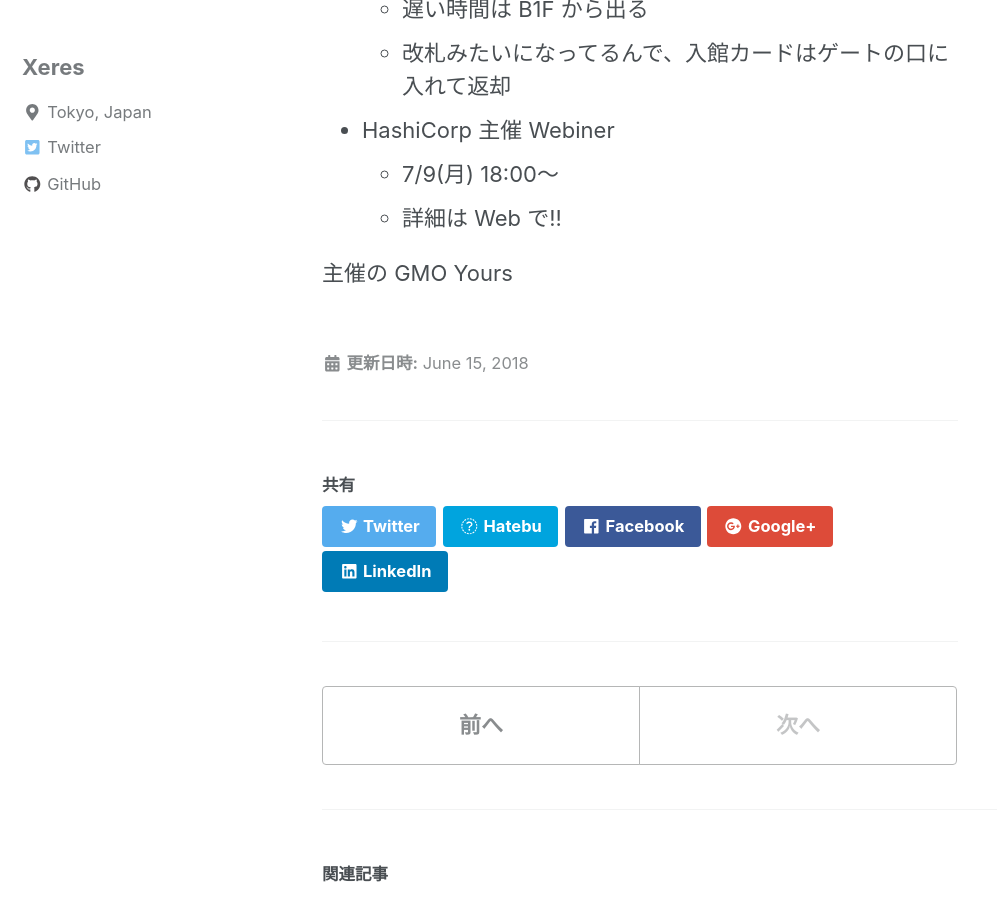
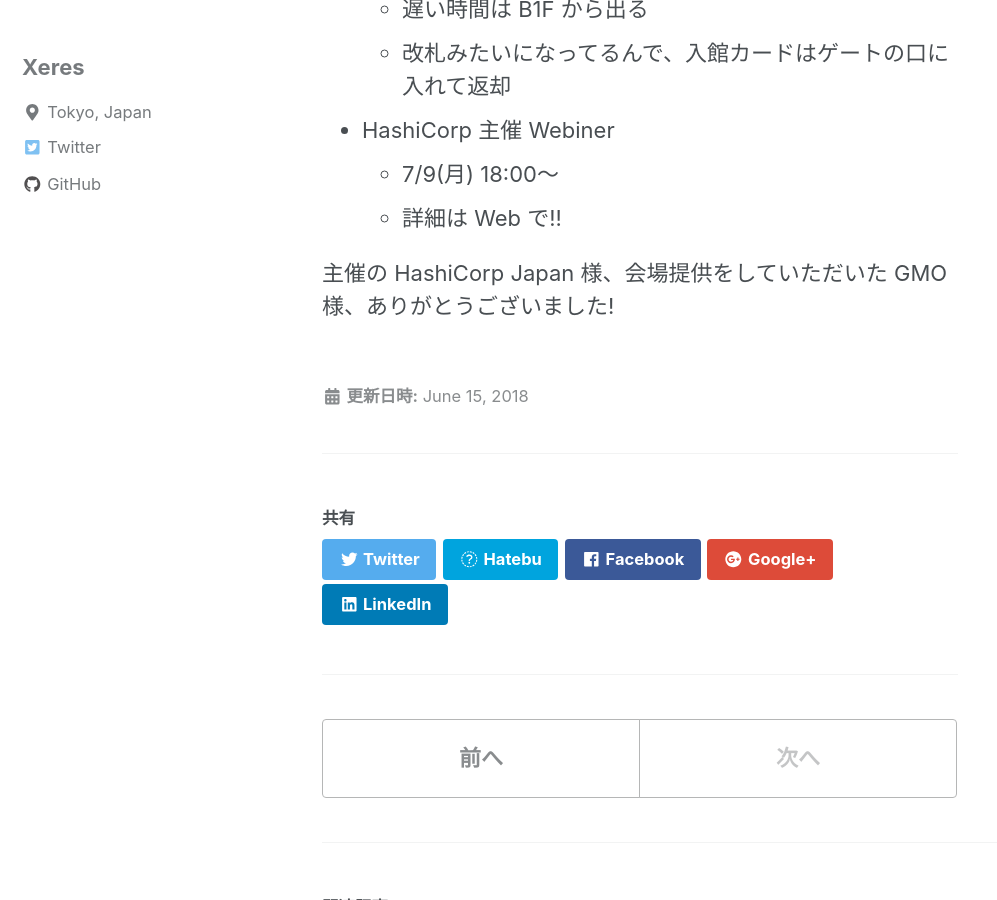
Before and after one commit to xeres/xeres.github.io, a Jekyll site: the page built from _posts/2018-06-14-easily-provision-it-infrastructure-with-terraform.md, in a window 1280 px wide and 900 px high, scrolled down 14340 px. Shown: the whole window, without its empty margins (0-997 px from the left). Built offline with Jekyll 4.4.1, drawn with Linux system fonts in a browser that asks for light colours; nearby versions of some CDN libraries.

Commit message:
Improved an acknowledge.

```diff
--- a/_posts/2018-06-14-easily-provision-it-infrastructure-with-terraform.md
+++ b/_posts/2018-06-14-easily-provision-it-infrastructure-with-terraform.md
@@ -318,7 +318,7 @@ date: 2018-06-15 21:00:00 +0900
   - 7/9(月) 18:00〜
   - 詳細は Web で!!
 
-主催の GMO Yours
+主催の HashiCorp Japan 様、会場提供をしていただいた GMO 様、ありがとうございました!
 
 [terraform-meetup]: https://hashicorp.connpass.com/event/89569/
 [terraform-aks-tutorial]: https://docs.microsoft.com/en-us/azure/terraform/terraform-create-k8s-cluster-with-tf-and-aks
```
